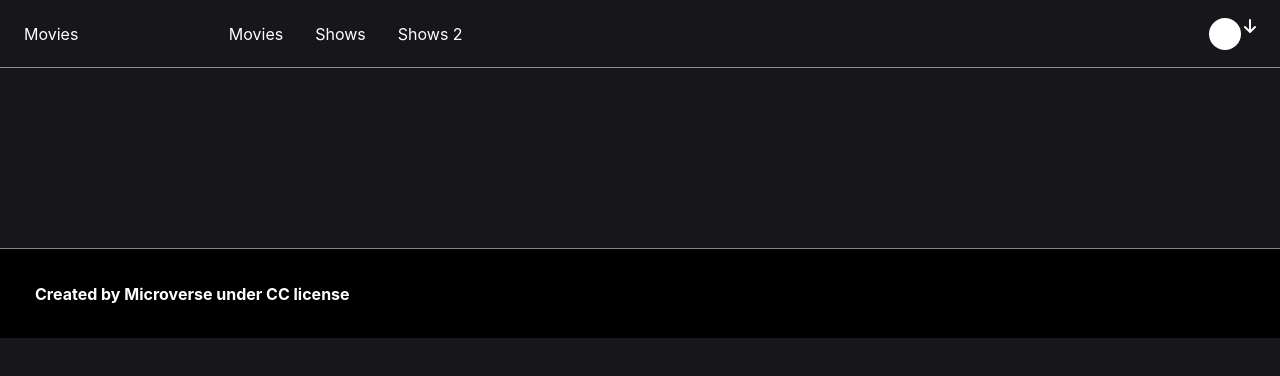
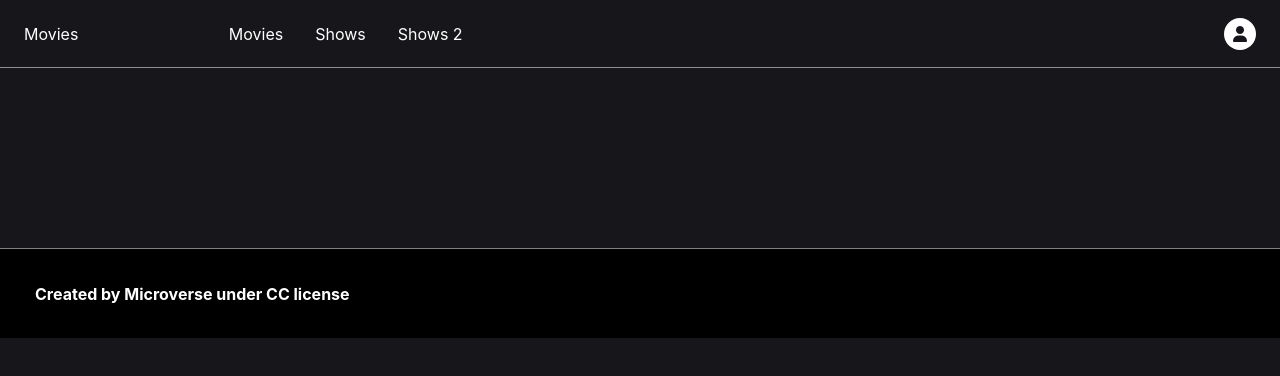
Before and after one commit to rodrigopenayo98/capstone-javascript-rod-haben, a website built with webpack: page src/index.html in a window 1280 px wide. Shown: the top 376 px of the page. Built offline with nearby package versions, Linux system fonts and the light colour scheme; no server answers; a web font is replaced by a local one.

Commit message:
header updated

```diff
--- a/src/index.html
+++ b/src/index.html
@@ -24,8 +24,8 @@
       <div class="user-navigation">
         <ul class="nav-list">
           <li class="profile-container">
-            <div class="profile"></div>
-            <i class="profile-arrow-down fa fa-arrow-down"></i>
+            <div class="profile"> <i class="text-dark fa fa-user"></i></div>
+            <!-- <i class="profile-arrow-down fa fa-arrow-down"></i> -->
           </li>
         </ul>
       </div>
--- a/src/style.css
+++ b/src/style.css
@@ -83,10 +83,15 @@ body {
 
 .profile-container {
   display: flex;
+  align-items: center;
+  justify-content: center;
   gap:3px;
 }
 
 .profile {
+  display: flex;
+  align-items: center;
+  justify-content: center;
   width:2rem;
   height:2rem;
   background-color: #fff;
@@ -313,3 +318,6 @@ textarea {
 #modal-close:hover {
   cursor: pointer;
 }
+.text-dark {
+  color: var(--darkBg);
+}
```
